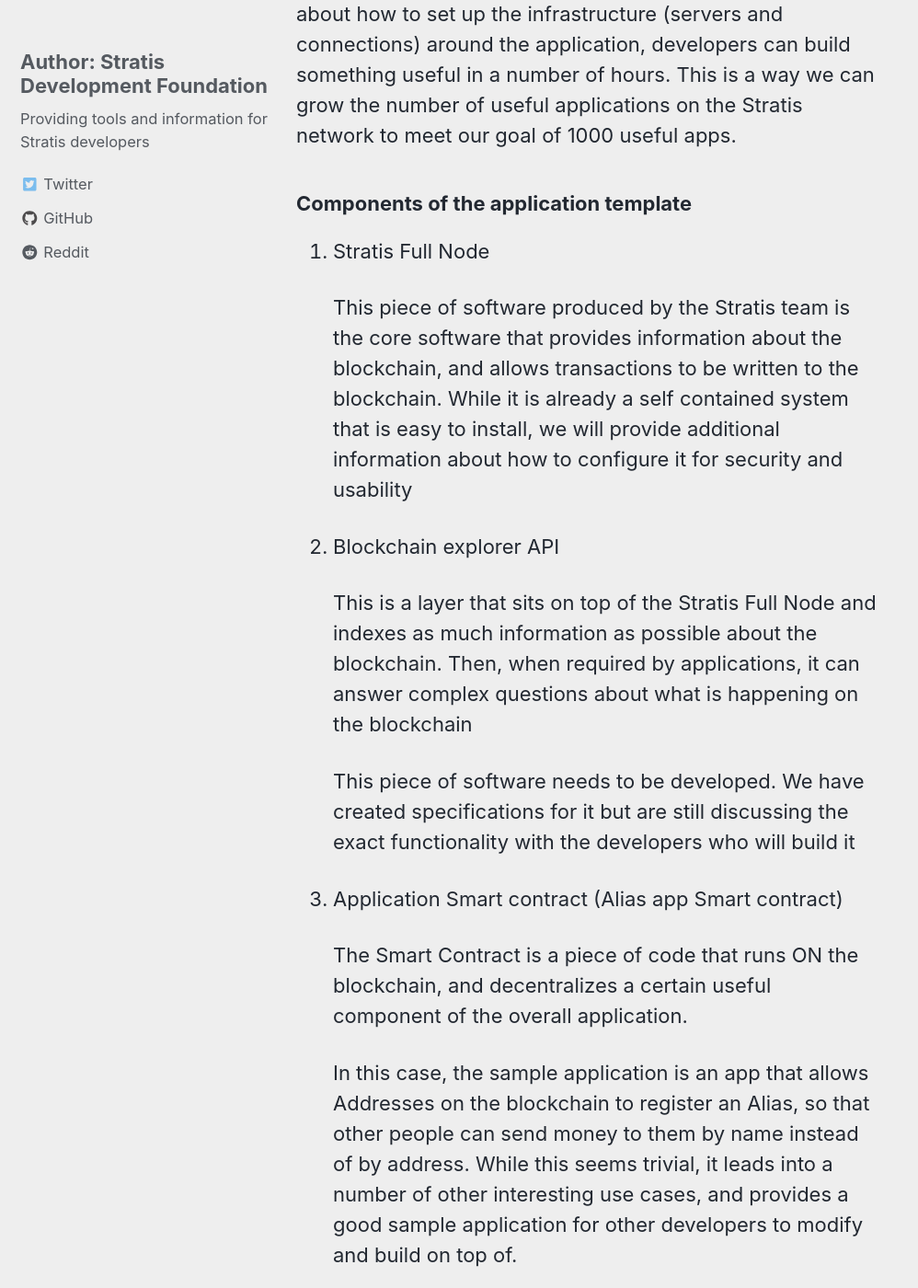
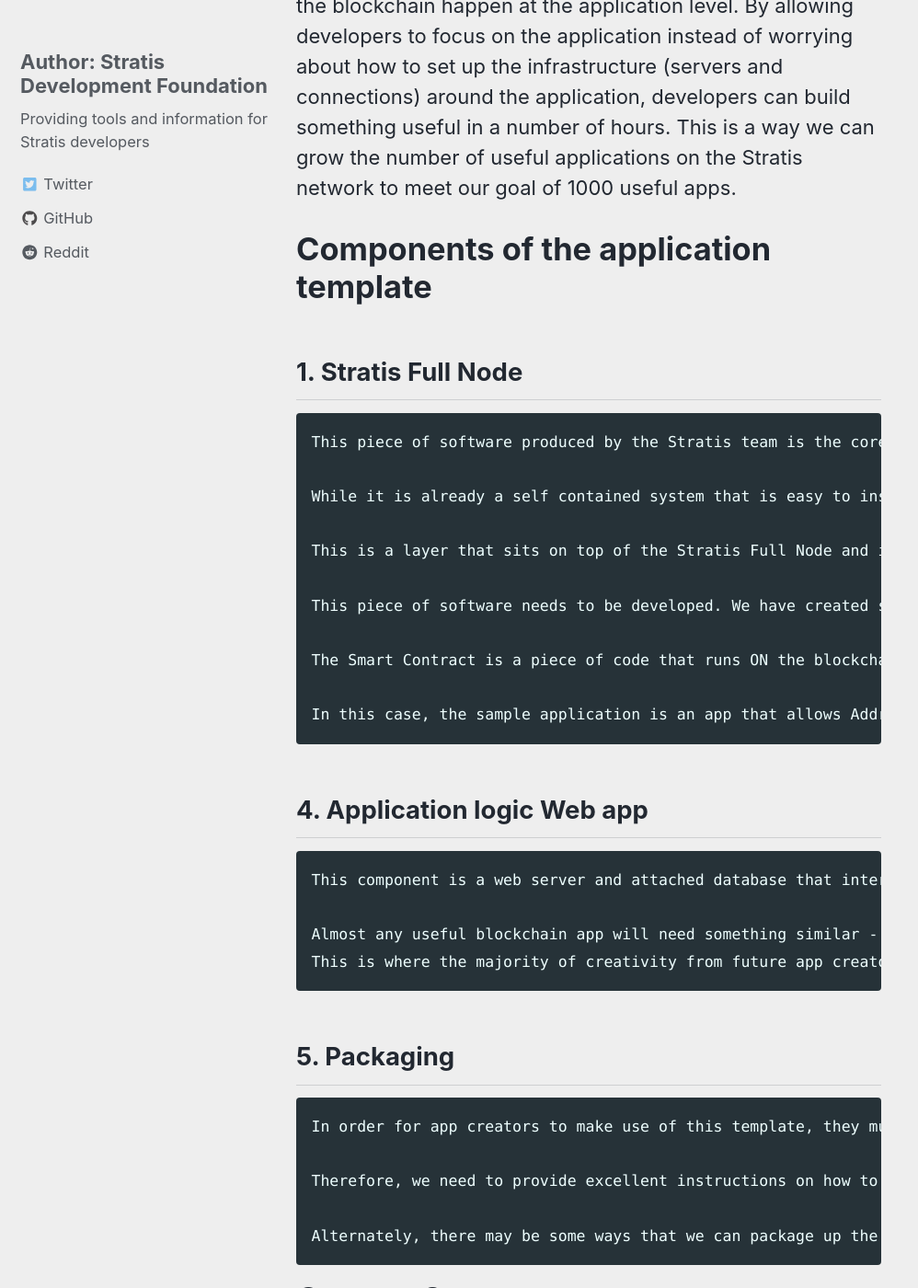
Before and after one commit to StratisDevelopmentFoundation/StratisDevelopmentFoundation.github.io, a Jekyll site: the page built from _pages/projects/End2EndBCappTemplate.md, in a window 1280 px wide and 1400 px high, scrolled down 1076 px. Shown: the whole window at 92% size, without its empty margins (0-998 px from the left). Built offline with Jekyll 4.4.1, drawn with Linux system fonts in a browser that asks for light colours; nearby versions of some CDN libraries; some of the changed text lies outside the part shown.

Commit message:
Spacing e2e page

```diff
--- a/_pages/projects/End2EndBCappTemplate.md
+++ b/_pages/projects/End2EndBCappTemplate.md
@@ -4,12 +4,18 @@
 categories: active_projects
 short_overview: A simple application to showcase the end to end infrastructure template for a blockchain web application
 ---
-# End to end blockchain web application
+End to end blockchain web application
+==
 
-## Overview
+Overview
+--
+
 
 Here at the Stratis development foundation…
-We have set a goal to have 1000 useful applications running on the Stratis blockchain. However, the barrier of entry to developing an end to end blockchain application is high. A developer must possess full stack coding, security, and blockchain technology skills.
+
+We have set a goal to have 1000 useful applications running on the Stratis blockchain!
+
+However, the barrier of entry to developing an end to end blockchain application is high. A developer must possess full stack coding, security, and blockchain technology skills.
 
 We are making this easier by providing developers with an end to end infrastructure template:
     Secure full node to interact with the blockchain
@@ -23,31 +29,33 @@
 
 This is important because most of the creativity and uses of the blockchain happen at the application level. By allowing developers to focus on the application instead of worrying about how to set up the infrastructure (servers and connections) around the application, developers can build something useful in a number of hours.  This is a way we can grow the number of useful applications on the Stratis network to meet our goal of 1000 useful apps.
 
-### Components of the application template
+Components of the application template
+====
 
-1. Stratis Full Node
+## 1. Stratis Full Node
 
     This piece of software produced by the Stratis team is the core software that provides information about the blockchain, and allows transactions to be written to the blockchain.
+
     While it is already a self contained system that is easy to install, we will provide additional information about how to configure it for security and usability
-2. Blockchain explorer API
+## 2. Blockchain explorer API
 
     This is a layer that sits on top of the Stratis Full Node and indexes as much information as possible about the blockchain. Then, when required by applications, it can answer complex questions about what is happening on the blockchain
 
     This piece of software needs to be developed. We have created specifications for it but are still discussing the exact functionality with the developers who will build it
-3. Application Smart contract (Alias app Smart contract)
+## 3. Application Smart contract (Alias app Smart contract)
 
     The Smart Contract is a piece of code that runs ON the blockchain, and decentralizes a certain useful component of the overall application.
 
     In this case, the sample application is an app that allows Addresses on the blockchain to register an Alias, so that other people can send money to them by name instead of by address. While this seems trivial, it leads into a number of other interesting use cases, and provides a good sample application for other developers to modify and build on top of.
 
-4. Application logic Web app
+## 4. Application logic Web app
 
     This component is a web server and attached database that interacts with the other components. It provides an external web view of what the application is doing, and takes some interaction from users of the application.
 
     Almost any useful blockchain app will need something similar - a website that presents what is happening on the blockchain in a way that makes sense for that particular app.
     This is where the majority of creativity from future app creators will happen. Users interact with the blockchain mainly through this site.
 
-5. Packaging
+## 5. Packaging
 
     In order for app creators to make use of this template, they must be able to get it up and running locally on their computer so that they can edit the parts they want to modify.
 
```
Also changed, not shown: other parts of _pages/projects/End2EndBCappTemplate.md (+21 -16 lines).
